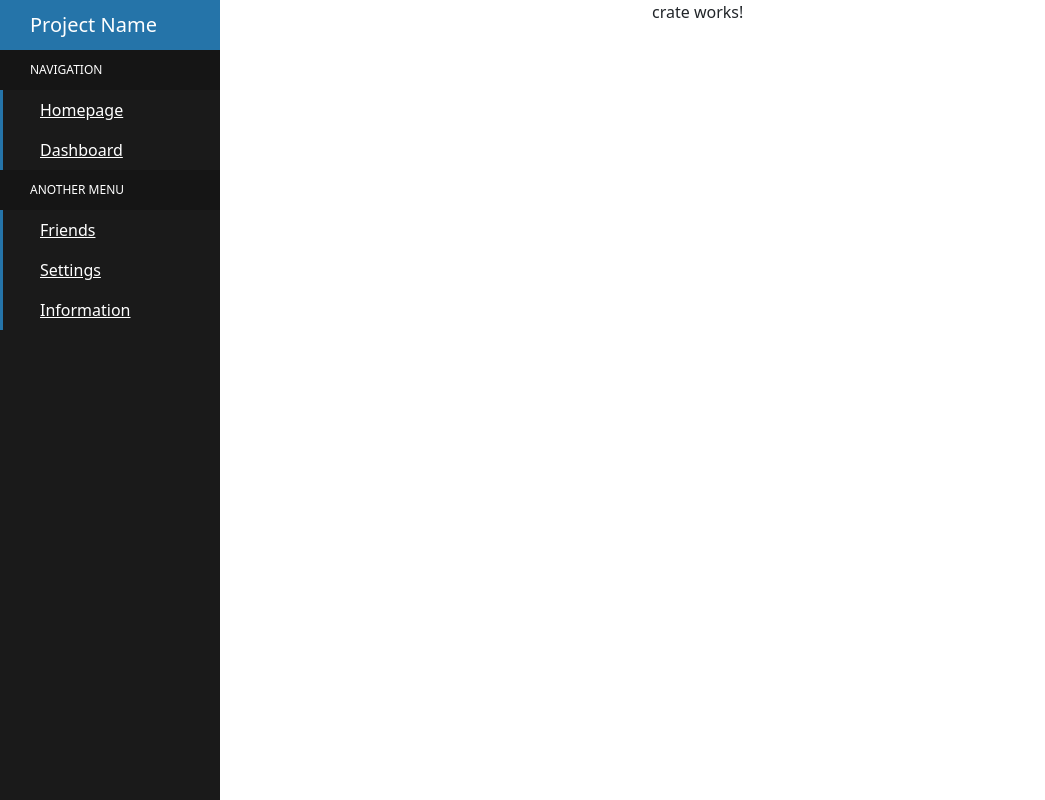
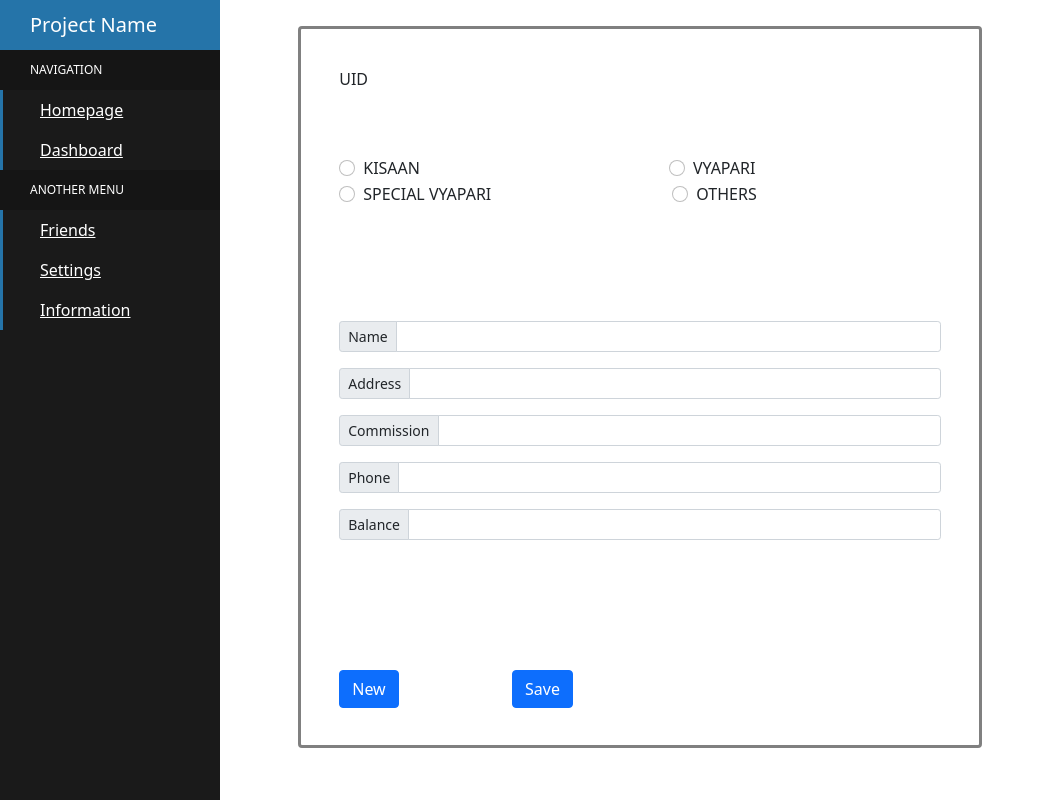
Before and after one commit to mDeepanshu/mandiFrontend, an Angular app: page /crate-component in a window 1280 px wide. Shown: the whole page, without its empty margins (0-1045 px from the left). Built offline with nearby package versions, Linux system fonts and the light colour scheme.

Commit message:
add party template setup

```diff
--- a/src/app/add-party/add-party.component.css
+++ b/src/app/add-party/add-party.component.css
@@ -0,0 +1,7 @@
+.inputs {
+  padding-top: 3cm;
+  padding-bottom: 3cm;
+}
+.radios {
+  padding-top: 15mm;
+}
--- a/src/app/add-party/add-party.component.html
+++ b/src/app/add-party/add-party.component.html
@@ -1 +1,110 @@
-<p>add-party works!</p>
+<div class="firstDiv">
+  <form class="mainForm">
+    <div>
+      <!-- UID -->
+      <label class="form-label">UID</label>
+      <!-- radio group -->
+      <div class="radios">
+        <div class="form-check form-check-inline" style="padding-right: 68px">
+          <input
+            class="form-check-input"
+            type="radio"
+            name="inlineRadioOptions"
+            id="inlineRadio1"
+            value="option1"
+          />
+          <label class="form-check-label" for="inlineRadio1">KISAAN </label>
+        </div>
+        <div class="form-check form-check-inline" style="padding-left: 5cm">
+          <input
+            class="form-check-input"
+            type="radio"
+            name="inlineRadioOptions"
+            id="inlineRadio2"
+            value="option2"
+          />
+          <label class="form-check-label" for="inlineRadio2">VYAPARI</label>
+        </div>
+      </div>
+      <div>
+        <div class="form-check form-check-inline">
+          <input
+            class="form-check-input"
+            type="radio"
+            name="inlineRadioOptions"
+            id="inlineRadio3"
+            value="option3"
+          />
+          <label class="form-check-label" for="inlineRadio3"
+            >SPECIAL VYAPARI</label
+          >
+        </div>
+        <div class="form-check form-check-inline" style="padding-left: 5cm">
+          <input
+            class="form-check-input"
+            type="radio"
+            name="inlineRadioOptions"
+            id="inlineRadio3"
+            value="option3"
+          />
+          <label class="form-check-label" for="inlineRadio3">OTHERS</label>
+        </div>
+      </div>
+    </div>
+    <!-- inputs -->
+    <div class="inputs">
+      <div class="input-group input-group-sm mb-3">
+        <span class="input-group-text" id="inputGroup-sizing-sm">Name</span>
+        <input
+          type="text"
+          class="form-control"
+          aria-label="Sizing example input"
+          aria-describedby="inputGroup-sizing-sm"
+        />
+      </div>
+      <div class="input-group input-group-sm mb-3">
+        <span class="input-group-text" id="inputGroup-sizing-sm">Address</span>
+        <input
+          type="text"
+          class="form-control"
+          aria-label="Sizing example input"
+          aria-describedby="inputGroup-sizing-sm"
+        />
+      </div>
+      <div class="input-group input-group-sm mb-3">
+        <span class="input-group-text" id="inputGroup-sizing-sm"
+          >Commission</span
+        >
+        <input
+          type="text"
+          class="form-control"
+          aria-label="Sizing example input"
+          aria-describedby="inputGroup-sizing-sm"
+        />
+      </div>
+      <div class="input-group input-group-sm mb-3">
+        <span class="input-group-text" id="inputGroup-sizing-sm">Phone</span>
+        <input
+          type="text"
+          class="form-control"
+          aria-label="Sizing example input"
+          aria-describedby="inputGroup-sizing-sm"
+        />
+      </div>
+      <div class="input-group input-group-sm mb-3">
+        <span class="input-group-text" id="inputGroup-sizing-sm">Balance</span>
+        <input
+          type="text"
+          class="form-control"
+          aria-label="Sizing example input"
+          aria-describedby="inputGroup-sizing-sm"
+        />
+      </div>
+    </div>
+    <!-- buttons -->
+    <button type="button" class="btn btn-primary">New</button>
+    <button type="button" class="btn btn-primary" style="margin-left: 3cm">
+      Save
+    </button>
+  </form>
+</div>
--- a/src/app/app.component.html
+++ b/src/app/app.component.html
@@ -2,11 +2,13 @@
 <!--  -->
 <div class="container">
   <div class="row">
-    <div class="col">
+    <div class="col-2">
       <app-main-menu></app-main-menu>
     </div>
-    <div class="col">
-      <router-outlet></router-outlet>
+    <div class="col-8">
+      <app-add-party></app-add-party>
     </div>
   </div>
 </div>
+<!-- <app-add-party></app-add-party> -->
+<!-- <router-outlet></router-outlet> -->
--- a/src/styles.css
+++ b/src/styles.css
@@ -1,2 +1,13 @@
 /* You can add global styles to this file, and also import other style files */
 @import "~bootstrap/dist/css/bootstrap.min.css";
+
+.mainForm {
+  border-style: solid;
+  padding: 10mm;
+  border-width: 3px;
+  border-radius: 4px;
+  border-color: grey;
+}
+.firstDiv {
+  padding: 7mm;
+}
```
Also changed, not shown: src/app/main-service.service.ts (added, +9 -0 lines), 1 other file (tests, documents, lock files or other folders).
